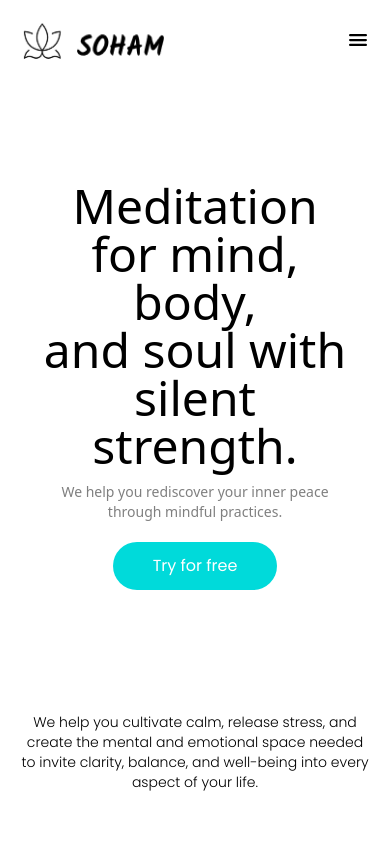
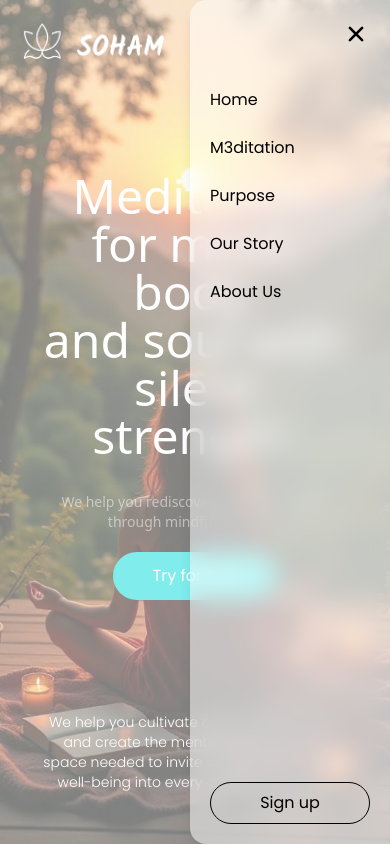
Before and after one commit to Neeschal1/Soham-web, a React (Vite) app: page / in a window 390 px wide. Both pictures are taken after a click on the button 358 px from the left and 40 px from the top of the page. Shown: the top 844 px of the page. Built offline with nearby package versions, Linux system fonts and the light colour scheme.

Commit message:
responsivity going on

```diff
--- a/src/components/landing/hero.jsx
+++ b/src/components/landing/hero.jsx
@@ -1,53 +1,111 @@
-import React from "react";
+import React, { useState } from "react";
 import Backgroundimage from "../../assets/images/hero_background.png";
+import Mobileherobg from "../../assets/images/mobileherobg.jpg";
 import Mobilelogo from "../../assets/images/mobilelogo.png";
+import Logo from "../../assets/images/logo.png";
 import Users from "../../assets/images/users.png";
 import Navbar from "../../constant/navbar";
 import Fonts from "../../utils/fontsconfig";
-import { IoMenu } from "react-icons/io5";
+import { IoMenu, IoClose } from "react-icons/io5";
 
 const Hero = () => {
+  const [menu, setMenu] = useState(false);
+
   return (
     <div>
       {/* ------------------ Mobile View ------------------ */}
-      <div className="w-full h-screen bg-cover bg-center flex flex-col items-between justify-between lg:hidden p-5">
-        <div className="flex justify-between">
-          <img className="h-10 w-36" src={Mobilelogo} alt="Logo" />
-          <button>
-            <IoMenu size={24} />
+      <div
+        style={{ backgroundImage: `url(${Mobileherobg})` }}
+        className="lg:hidden w-full h-screen bg-cover bg-center flex flex-col justify-between p-5 relative"
+      >
+        {/* Top Navbar */}
+        <div className="flex justify-between items-center">
+          <img className="h-10 w-36" src={Logo} alt="Logo" />
+          <button onClick={() => setMenu(!menu)}>
+            <IoMenu size={28} color="white" />
           </button>
         </div>
-        <div className="flex flex-col items-center text-center px-5 gap-5">
-          <div>
-            <h1 className="text-5xl text-black font-medium">
+
+        {/* Mobile Drawer */}
+        {menu && (
+          <div
+            className="fixed inset-0 bg-white/50 z-50"
+            onClick={() => setMenu(false)}
+          >
+            <div
+              className="backdrop-blur-md fixed top-0 right-0 w-50 h-full bg-white/50 shadow-lg p-5 flex flex-col rounded-tl-2xl rounded-bl-2xl"
+              onClick={(e) => e.stopPropagation()}
+            >
+              <button className="self-end mb-5" onClick={() => setMenu(false)}>
+                <IoClose size={28} />
+              </button>
+              <div className="flex flex-1 flex-col justify-between">
+                <ul className="flex flex-col gap-6 mt-5">
+                  <li
+                    style={Fonts.poppins.regular}
+                    className="text-black font-medium"
+                  >
+                    Home
+                  </li>
+                  <li
+                    style={Fonts.poppins.regular}
+                    className="text-black font-medium"
+                  >
+                    M3ditation
+                  </li>
+                  <li
+                    style={Fonts.poppins.regular}
+                    className="text-black font-medium"
+                  >
+                    Purpose
+                  </li>
+                  <li
+                    style={Fonts.poppins.regular}
+                    className="text-black font-medium"
+                  >
+                    Our Story
+                  </li>
+                  <li
+                    style={Fonts.poppins.regular}
+                    className="text-black font-medium"
+                  >
+                    About Us
+                  </li>
+                </ul>
+                <button
+                  style={Fonts.poppins.regular}
+                  className=" border-1 border-[#000000] py-2 px-7 rounded-full text-black hover:bg-black duration-500"
+                >
+                  Sign up
+                </button>
+              </div>
+            </div>
+          </div>
+        )}
+
+        {/* Hero Content */}
+        <div className="flex flex-col items-center text-center gap-5 px-5">
+          <h1 className="text-5xl text-white font-medium">
             Meditation for mind, body,
             <br />
             and soul with silent strength.
           </h1>
-            <h3 className="text-sm text-black/50 pt-3 font-normal">
+          <h3 className="text-sm text-white/50 pt-3 font-normal">
             We help you rediscover your inner peace through mindful practices.
           </h3>
-          </div>
-          <div>
           <button
             style={Fonts.poppins.regular}
-              className="bg-[#00DADA] py-3 px-10 rounded-full text-white hover:bg-black duration-[800ms]"
+            className="bg-[#00DADA] py-3 px-10 rounded-full text-white hover:bg-black duration-500"
           >
             Try for free
           </button>
         </div>
-        </div>
-        <div className="flex flex-col w-full items-end justify-between pb-8">
-          {/* <div className="gap-3 flex-row items-center flex py-3 rounded-2xl border-t border-l border-black/30 backdrop-blur-xs bg-black/15">
-              <img className="h-15 w-38" src={Users} alt="Users" />
-              <h3 style={Fonts.poppins.light} className="text-black">
-                Trusted by 100+ users
-              </h3>
-            </div> */}
-          <div>
+
+        {/* Bottom Text */}
+        <div className="w-full flex justify-center pb-8 px-5">
           <h3
             style={Fonts.poppins.light}
-              className="text-black text-center text-sm"
+            className="text-white text-center text-sm"
           >
             We help you cultivate calm, release stress, and create the mental
             and emotional space needed to invite clarity, balance, and
@@ -55,19 +113,18 @@ const Hero = () => {
           </h3>
         </div>
       </div>
-      </div>
 
-      {/* --------------- Desktop View ----------------- */}
+      {/* ------------------ Desktop View ------------------ */}
       <div
         className="hidden lg:flex h-screen w-full bg-cover bg-center flex-col"
         style={{ backgroundImage: `url(${Backgroundimage})` }}
       >
-        <div className="w-full h-full flex flex-1 flex-col bg-black/5 p-3">
+        <div className="w-full h-full flex flex-col bg-black/5 p-3">
           <Navbar />
 
           {/* Center contents */}
           <div className="flex-1 flex items-center justify-start ml-15">
-            <div className="gap-5 flex flex-col">
+            <div className="flex flex-col gap-5">
               <div>
                 <h1
                   style={Fonts.poppins.medium}
@@ -89,7 +146,7 @@ const Hero = () => {
               <div>
                 <button
                   style={Fonts.poppins.regular}
-                  className="bg-[#00DADA] py-4 px-15 rounded-full text-white hover:bg-black duration-[800ms]"
+                  className="bg-[#00DADA] py-4 px-15 rounded-full text-white hover:bg-black duration-500"
                 >
                   Try for free
                 </button>
@@ -98,8 +155,8 @@ const Hero = () => {
           </div>
 
           {/* Bottom Contents */}
-          <div className="flex flex-row items-end justify-between pb-8 pr-4 pl-4">
-            <div className="gap-3 flex-row items-center flex px-6 py-3 rounded-2xl border-t border-l border-white/30 backdrop-blur-xs bg-black/15">
+          <div className="flex flex-row items-end justify-between pb-8 px-4">
+            <div className="flex flex-row items-center gap-3 px-6 py-3 rounded-2xl border-t border-l border-white/30 backdrop-blur-xs bg-black/15">
               <img className="h-15 w-38" src={Users} alt="Users" />
               <h3 style={Fonts.poppins.light} className="text-white">
                 Trusted by 100+ users
```
Lines whose indentation alone changed are shown as unchanged.
